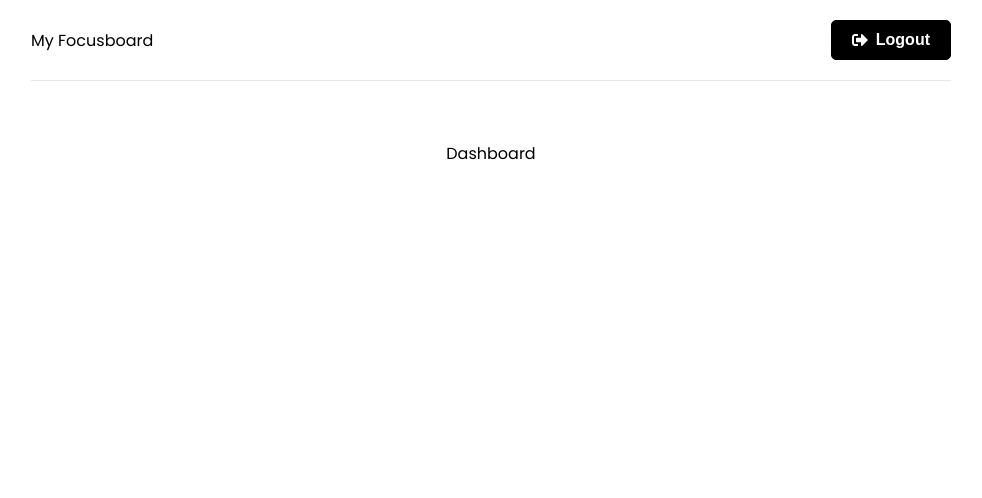
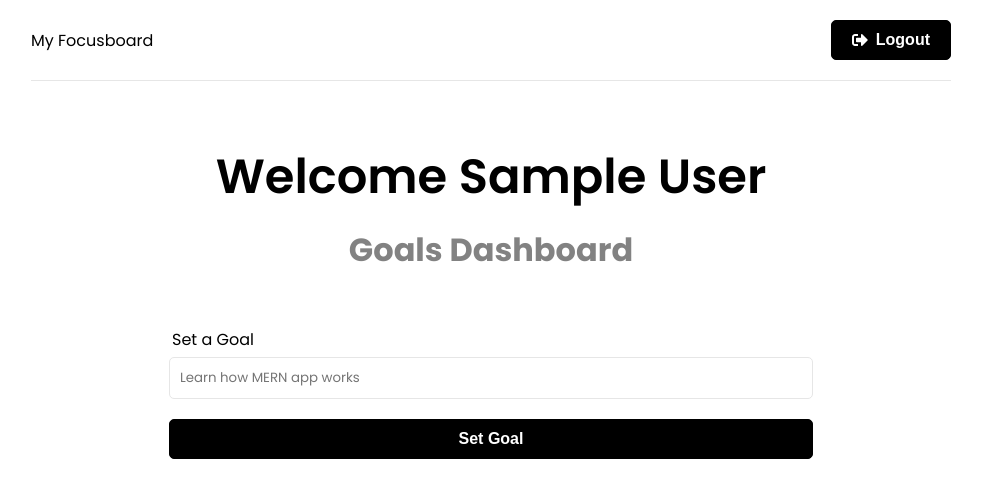
Before and after one commit to lingfungc/mern-goalsetter-app, a React (Create React App) app in the folder frontend/: page / in a window 1280 px wide. Shown: the top 498 px of the page, without its empty margins (149-1131 px from the left). Built offline with nearby package versions, Linux system fonts and the light colour scheme; sample sign-in values are in the browser's storage.

Commit message:
added goalForm.jsx to get user goal input and created goalsSlice goalsService to set-goal by sending goal-text and user-token with axio.post()

```diff
--- a/frontend/src/app/store.js
+++ b/frontend/src/app/store.js
@@ -1,10 +1,10 @@
 import { configureStore } from "@reduxjs/toolkit";
-// import counterReducer from '../features/counter/counterSlice';
 import authReducer from "../features/auth/authSlice";
+import goalsReducer from "../features/goals/goalsSlice";
 
 export const store = configureStore({
   reducer: {
-    // counter: counterReducer,
     auth: authReducer,
+    goals: goalsReducer,
   },
 });
--- /dev/null
+++ b/frontend/src/components/GoalForm.jsx
@@ -0,0 +1,48 @@
+import { useState } from "react";
+import { useSelector, useDispatch } from "react-redux";
+
+import { setGoal } from "../features/goals/goalsSlice";
+
+import Spinner from "../components/Spinner";
+
+const GoalForm = () => {
+  const [text, setText] = useState("");
+
+  const dispatch = useDispatch();
+
+  const onChange = (e) => {
+    setText(e.target.value);
+  };
+
+  const onSubmit = (e) => {
+    e.preventDefault();
+
+    dispatch(setGoal({ text }));
+    setText("");
+  };
+
+  return (
+    <section className="form">
+      <form onSubmit={onSubmit}>
+        <div className="form-group">
+          <label htmlFor="text">Set a Goal</label>
+          <input
+            type="text"
+            name="text"
+            id="text"
+            value={text}
+            placeholder="Learn how MERN app works"
+            onChange={onChange}
+          />
+        </div>
+        <div className="form-group">
+          <button className="btn btn-block" type="submit">
+            Set Goal
+          </button>
+        </div>
+      </form>
+    </section>
+  );
+};
+
+export default GoalForm;
--- /dev/null
+++ b/frontend/src/features/goals/goalsService.js
@@ -0,0 +1,28 @@
+import axios from "axios";
+
+const API_URL = "/api/goals/";
+
+// Get Goals
+const getGoals = async () => {
+  const response = await axios.get(API_URL);
+
+  // console.log("This is from getGoals in goalService");
+  // console.log(response.data);
+  return response.data;
+};
+
+// Set Goal
+const setGoal = async (goalData, token) => {
+  const config = {
+    headers: {
+      Authorization: `Bearer ${token}`,
+    },
+  };
+  const response = await axios.post(API_URL, goalData, config);
+
+  return response.data;
+};
+
+const goalsService = { getGoals, setGoal };
+
+export default goalsService;
--- /dev/null
+++ b/frontend/src/features/goals/goalsSlice.js
@@ -0,0 +1,77 @@
+import { createSlice, createAsyncThunk } from "@reduxjs/toolkit";
+
+import goalsService from "./goalsService";
+
+const initialState = {
+  goals: [],
+  isError: false,
+  isSuccess: false,
+  isLoading: false,
+  message: "",
+};
+
+// Get user all goals
+export const getGoals = createAsyncThunk(
+  "goals/getGoals",
+  async (goal, thunkAPI) => {
+    try {
+      return await goalsService.getGoals();
+    } catch (error) {
+      const message =
+        (error.response &&
+          error.response.data &&
+          error.response.data.message) ||
+        error.message ||
+        error.toString();
+
+      return thunkAPI.rejectWithValue(message);
+    }
+  }
+);
+
+export const setGoal = createAsyncThunk(
+  "goals/setGoal",
+  async (goalData, thunkAPI) => {
+    try {
+      const token = thunkAPI.getState().auth.user.token;
+
+      return await goalsService.setGoal(goalData, token);
+    } catch (error) {
+      const message =
+        (error.response &&
+          error.response.data &&
+          error.response.data.message) ||
+        error.message ||
+        error.toString();
+
+      return thunkAPI.rejectWithValue(message);
+    }
+  }
+);
+
+export const goalsSlice = createSlice({
+  name: "goals",
+  initialState,
+  reducers: {
+    reset: (state) => initialState,
+  },
+  extraReducers: (builder) => {
+    builder
+      .addCase(setGoal.pending, (state) => {
+        state.isLoading = true;
+      })
+      .addCase(setGoal.fulfilled, (state, action) => {
+        state.isLoading = false;
+        state.isSuccess = true;
+        state.goals.push(action.payload);
+      })
+      .addCase(setGoal.rejected, (state, action) => {
+        state.isLoading = false;
+        state.isError = true;
+        state.message = action.payload;
+      });
+  },
+});
+
+export const { reset } = goalsSlice.actions;
+export default goalsSlice.reducer;
--- a/frontend/src/pages/Dashboard.jsx
+++ b/frontend/src/pages/Dashboard.jsx
@@ -4,10 +4,14 @@ import { useEffect } from "react";
 import { useNavigate } from "react-router-dom";
 import { useSelector } from "react-redux";
 
+import GoalForm from "../components/GoalForm";
+
 const Dashboard = () => {
   const navigate = useNavigate();
 
   const { user } = useSelector((state) => state.auth);
+
+  const { goals } = useSelector((state) => state.goals);
 
   useEffect(() => {
     if (!user) {
@@ -15,7 +19,29 @@ const Dashboard = () => {
     }
   }, [user, navigate]);
 
-  return <div>Dashboard</div>;
+  return (
+    <>
+      <section className="heading">
+        <h1>Welcome {user && user.name}</h1>
+        <p>Goals Dashboard</p>
+      </section>
+
+      <GoalForm />
+
+      {/*
+      <section className="content">
+        {goals.length > 0 ? (
+          <div className="goals">
+            {goals.map((goal) => {
+              <GoalItem key={goal._id} goal={goal} />;
+            })}
+          </div>
+        ) : (
+          <h3>You have not set any goals</h3>
+        )}
+      </section> */}
+    </>
+  );
 };
 
 export default Dashboard;
```
